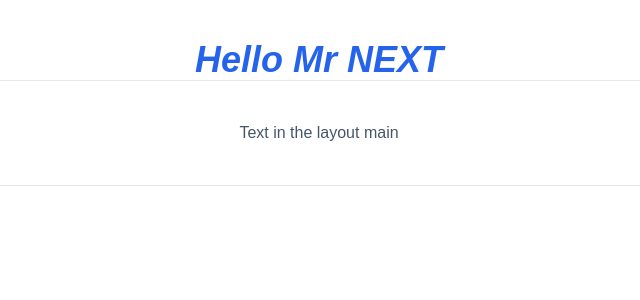
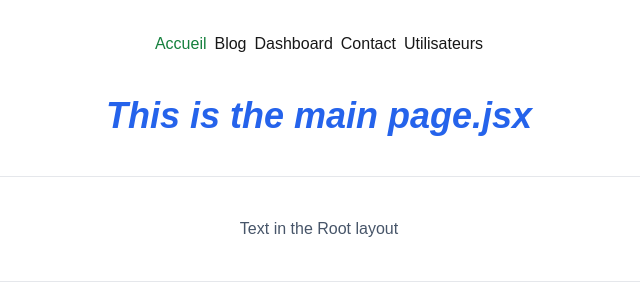
Before and after one commit to yves40/NEXTJS, a Next.js app in the folder 1.app-router/: page / in a window 1280 px wide. Shown: the top 300 px of the page, without its empty margins (321-961 px from the left). Built offline with nearby package versions, Linux system fonts and the light colour scheme.

Commit message:
Repair some bugs

```diff
--- a/1.app-router/src/app/(mainapp)/layout.jsx
+++ b/1.app-router/src/app/(mainapp)/layout.jsx
@@ -1,11 +1,12 @@
 import Navbar from '@/components/Navbar'
-import React from 'react'
+
 
 function layout({children}) {
   return (
-    <Navbar>
+    <>
+      <Navbar></Navbar>
       {children}
-    </Navbar>
+    </>
   )
 }
 
--- /dev/null
+++ b/1.app-router/src/app/(mainapp)/page.jsx
@@ -0,0 +1,11 @@
+import Image from "next/image";
+
+export default function Home() {
+  return (
+    <div>
+      <div>
+        <h1 className="text-center mt-10 mb-10 text-4xl text-blue-600 italic font-semibold">This is the main page.jsx</h1>
+      </div>
+    </div>
+  );
+}
--- a/1.app-router/src/app/layout.jsx
+++ b/1.app-router/src/app/layout.jsx
@@ -8,12 +8,12 @@ export const metadata = {
 
 export default function RootLayout({ children }) {
   return (
-    <html lang="en">
+    <html lang="fr">
       <body>
         {/* <Navbar></Navbar> */}
         {children}
         <hr />
-        <p className=" text-center text-slate-600 pt-10 pb-10">Text in the layout main</p>
+        <p className=" text-center text-slate-600 pt-10 pb-10">Text in the Root layout</p>
         <hr />
       </body>
     </html>
--- a/1.app-router/src/app/page.jsx
+++ /dev/null
@@ -1,11 +0,0 @@
-import Image from "next/image";
-
-export default function Home() {
-  return (
-    <div>
-      <div className="text-center mt-10 text-4xl text-blue-600 italic font-semibold">
-        <h1>Hello Mr NEXT</h1>
-      </div>
-    </div>
-  );
-}
--- a/1.app-router/src/components/Navbar.jsx
+++ b/1.app-router/src/components/Navbar.jsx
@@ -9,7 +9,7 @@ function Navbar() {
 
   return (
     <nav className=' flex gap-x-2 justify-center items-center my-8'>
-      <Link className='  text-2xl text-green-700' href="/">Accueil</Link>
+      <Link className=' text-green-700' href="/">Accueil</Link>
       <Link className={` ${pathname === "/blog" && "bg-red-700 text-white p-2 rounded-md"}`} href="/blog">Blog</Link>
       <Link className={` ${pathname === "/dashboard" && "bg-red-700 text-white p-2 rounded-md"}`} href="/dashboard">Dashboard</Link>
       <Link className={` ${pathname === "/contact" && "bg-red-700 text-white p-2 rounded-md"}`}  href="/contact">Contact</Link>
```
